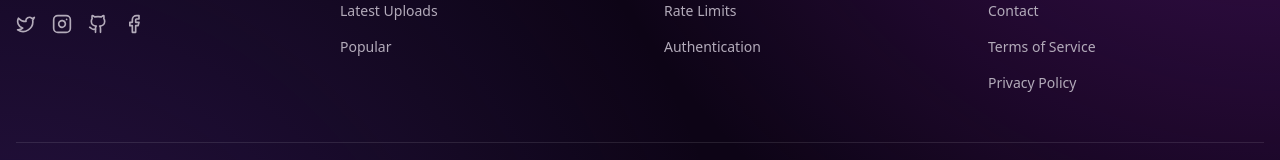
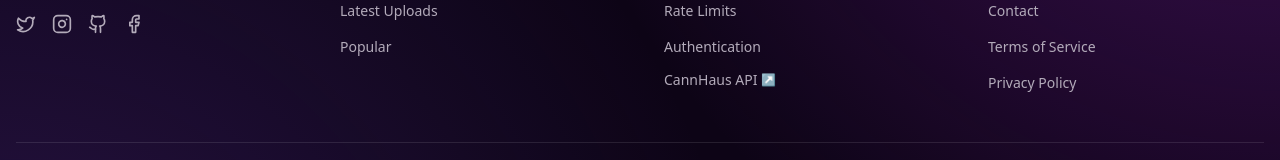
Before and after one commit to justinhartfield/cannabis-visuals-hub, a React (Vite) app: page / in a window 1280 px wide. Shown: the part 5172-5332 px from the top of the page. Built offline with nearby package versions, Linux system fonts and the light colour scheme.

Commit message:
Add link to Cannahaus API
Adds a link to the Cannahaus API documentation.

```diff
--- a/src/components/layout/Footer.tsx
+++ b/src/components/layout/Footer.tsx
@@ -22,6 +22,7 @@ const Footer = () => {
         { name: "Endpoints", url: "/api-docs#endpoints" },
         { name: "Rate Limits", url: "/api-docs#rate-limits" },
         { name: "Authentication", url: "/api-docs#authentication" },
+        { name: "CannHaus API", url: "https://cannahausapi.com", external: true },
       ],
     },
     {
@@ -72,12 +73,24 @@ const Footer = () => {
               <ul className="space-y-3">
                 {section.links.map((link) => (
                   <li key={link.name}>
+                    {link.external ? (
+                      <a
+                        href={link.url}
+                        target="_blank"
+                        rel="noopener noreferrer"
+                        className="text-muted-foreground text-sm hover:text-cannabis-400 transition-colors flex items-center gap-1"
+                      >
+                        {link.name}
+                        <span className="text-xs">↗</span>
+                      </a>
+                    ) : (
                       <Link
                         to={link.url}
                         className="text-muted-foreground text-sm hover:text-cannabis-400 transition-colors"
                       >
                         {link.name}
                       </Link>
+                    )}
                   </li>
                 ))}
               </ul>
```
Lines whose indentation alone changed are shown as unchanged.
